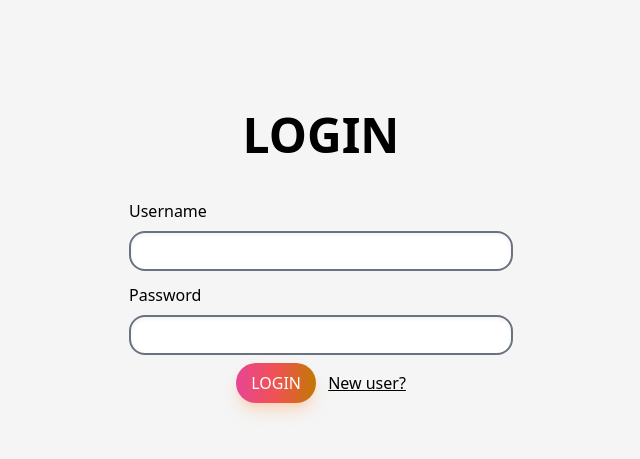
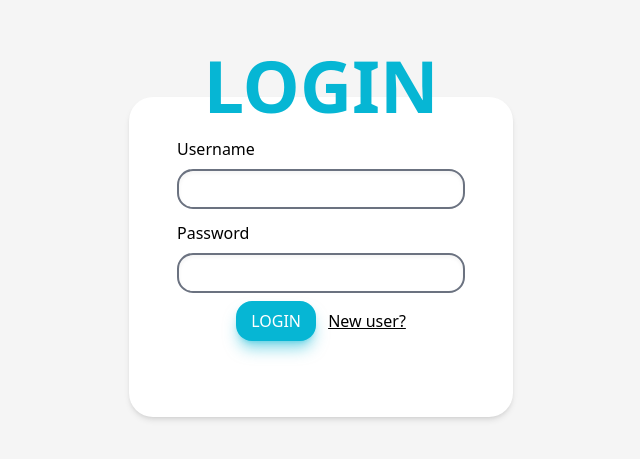
Before and after one commit to Mosazghi/IoT-project, a React (Vite) app in the folder client/: page / in a window 1280 px wide. Shown: the part 143-602 px from the top of the page, without its empty margins (319-959 px from the left). Built offline with nearby package versions, Linux system fonts and the light colour scheme; what chartjs-plugin-datalabels would draw is missing.

Commit message:
form changes

```diff
--- a/client/src/components/Form.jsx
+++ b/client/src/components/Form.jsx
@@ -48,36 +48,41 @@ const Form = ({ path }) => {
         <form onSubmit={(e) => handleSubmit(e)}>
             <div className="flex">
                 <div className="m-auto">
-                    <div>
+                    <div className=" bg-white w-96 h-80 rounded-3xl shadow-md relative ">
+                        <div className="flex grid row-auto">
+                            <div className="grid row-2 flex justify-center">
                                 <div className="flex justify-center">
-                            <p className="font-bold text-5xl"> {checkMark ? "SIGN UP" : "LOGIN"}</p>
+                                    <div className="absolute -top-12">
+                                        <h1 className="font-bold text-7xl text-shadow-lg text-cyan-500"> {checkMark ? "SIGN UP" : "LOGIN"}</h1>
+                                    </div>
                                 </div>
                                 <div>
                                     <p className="text-black mt-10">Username</p>
                                 </div>
                                 <input
-                            className="border-2 w-96 h-10 rounded-2xl shadow-inner pl-2 mt-2"
+                                    className="border-2 w-72 h-10 rounded-2xl shadow-inner pl-2 mt-2"
                                     value={username}
                                     name="username"
                                     type="text"
                                     onChange={(e) => setUsername(e.target.value)}
                                 ></input>
-
+                            </div>
+                            <div className="grid row-2 flex justify-center">
                                 <div>
                                     <p className="text-black mt-3">Password</p>
                                 </div>
-
                                 <input
-                            className="border-2 w-96 h-10 rounded-2xl shadow-inner  pl-2 mt-2"
+                                    className="border-2 w-72 h-10 rounded-2xl shadow-inner  pl-2 mt-2"
                                     value={password}
                                     name="password"
                                     type="password"
                                     onChange={(e) => setPassword(e.target.value)}
                                 ></input>
                             </div>
+                        </div>
                         {checkMark && <RegisterCheckmark isAdmin={admin} setAdmin={setAdmin} />}
                         <div className="mt-2 flex items-center gap-3 justify-center">
-                        <button className="bg-gradient-to-r from-pink-500 via-red-500 to-yellow-500 text-white w-20 h-10 rounded-3xl  shadow-lg shadow-orange-300/50">
+                            <button className="< bg-cyan-500 shadow-lg shadow-cyan-500/50 hover:bg-cyan-400 text-white w-20 h-10 rounded-2xl ">
                                 {checkMark ? "REGISTER" : "LOGIN"}
                             </button>
                             <Link to={path === "login" ? "/register" : "/"} className="underline">
@@ -88,6 +93,7 @@ const Form = ({ path }) => {
                         {error && <p className="text-red-500 text-center mt-2">{error}</p>}
                     </div>
                     </div>
+            </div>
         </form>
     );
 };
```
Lines whose indentation alone changed are shown as unchanged.
